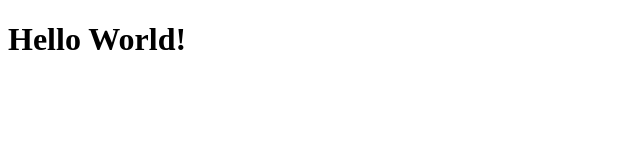
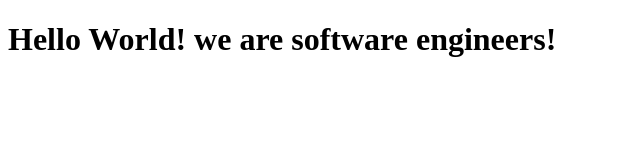
Before and after one commit to ArvindPrakash1/Arvind_Dire, a plain HTML site: page index.html in a window 1280 px wide. Shown: the whole page, without its empty margins (0-640 px from the left). Drawn offline with Linux system fonts and the light colour scheme.

Commit message:
Added engineers by Dire

```diff
--- a/index.html
+++ b/index.html
@@ -8,7 +8,7 @@
 
   <body>
     <script src="https://cdn.freecodecamp.org/testable-projects-fcc/v1/bundle.js"></script>
-    <h1>Hello World!</h1>
+    <h1>Hello World! we are software engineers!</h1>
 
     <!--
 
```
